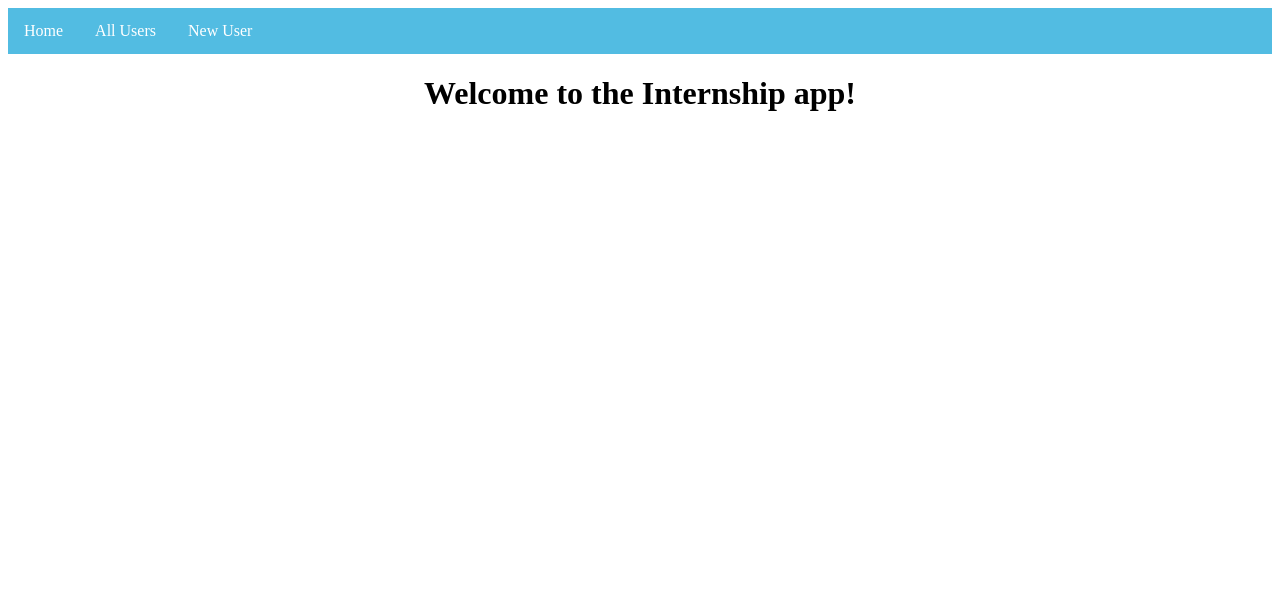
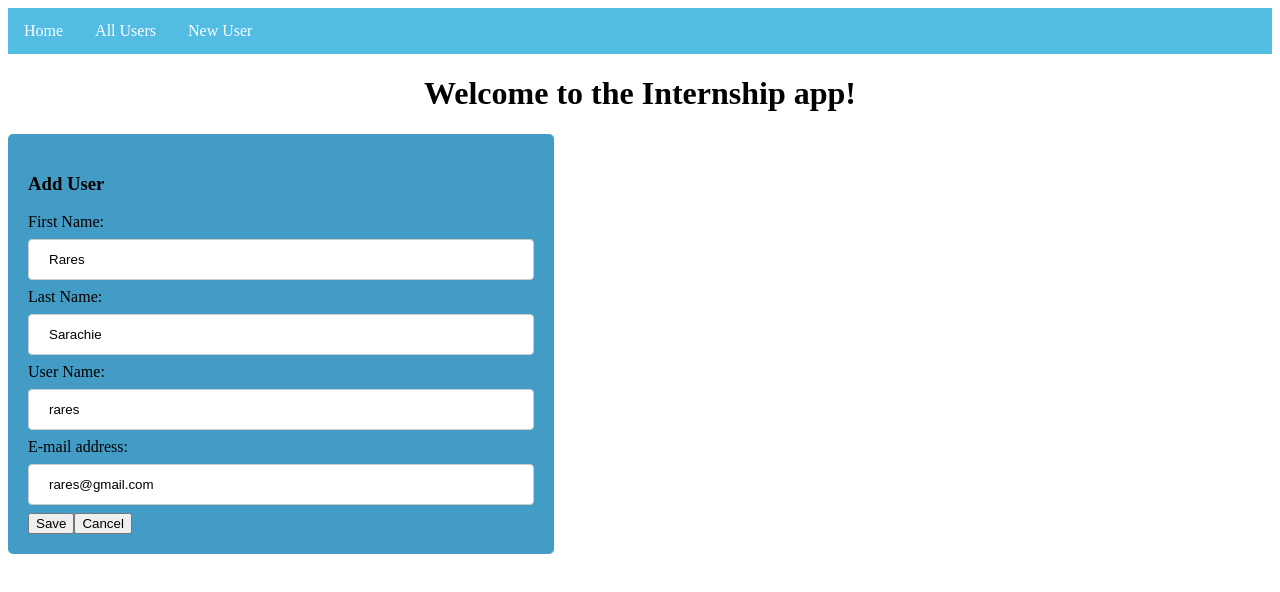
Before and after one commit to raressarachie/Internship, an Angular app: page /users/edit/1 in a window 1280 px wide. Before the commit this address led to /. Shown: the top 592 px of the page. Built offline with nearby package versions, Linux system fonts and the light colour scheme.

Commit message:
edit user completed

```diff
--- a/src/app/app-routing.module.ts
+++ b/src/app/app-routing.module.ts
@@ -3,9 +3,11 @@ import { Routes, RouterModule } from '@angular/router';
 import { UsersComponent } from './users/users.component';
 import { CreateUserComponent } from './users/create-user/create-user.component';
 
+
 const routes: Routes = [
   { path: 'users/new', component: CreateUserComponent},
   { path: 'users', component: UsersComponent},
+  { path: 'users/edit/:id', component: CreateUserComponent}
 
 ];
 
--- a/src/app/users/create-user/create-user.component.ts
+++ b/src/app/users/create-user/create-user.component.ts
@@ -2,20 +2,21 @@ import { Component, OnInit, Output, EventEmitter } from "@angular/core";
 import { FormControl, FormGroup, Validators } from "@angular/forms";
 import { User } from "../user.model";
 import { UserService } from "../user.service";
-import { Router } from "@angular/router";
+import { Router, ActivatedRoute } from "@angular/router";
 @Component({
   selector: "app-create-user",
   templateUrl: "./create-user.component.html",
   styleUrls: ["./create-user.component.css"]
 })
 export class CreateUserComponent implements OnInit {
+  id: number = +this.route.snapshot.params['id'];
   firstName: FormControl;
   lastName: FormControl;
   userName: FormControl;
   eMail: FormControl;
   newUserForm: FormGroup;
 
-  constructor(private userService: UserService, private router: Router) {}
+  constructor(private userService: UserService, private router: Router, private route:ActivatedRoute) {}
 
   ngOnInit() {
     this.firstName = new FormControl("", Validators.required);
@@ -33,6 +34,17 @@ export class CreateUserComponent implements OnInit {
       userName: this.userName,
       eMail: this.eMail
     });
+    if(this.route.snapshot.params['id']) {
+      let id = +this.route.snapshot.params['id'];
+      let user = this.userService.getUserById(+this.route.snapshot.params['id']);
+
+      this.firstName.setValue(user.firstName);
+      this.lastName.setValue(user.lastName);
+      this.userName.setValue(user.userName);
+      this.eMail.setValue(user.eMail);
+
+    }
+
   }
 
   validateLastName() {
@@ -48,7 +60,15 @@ export class CreateUserComponent implements OnInit {
   }
 
   saveUser(formValues) {
-    const user: User = {
+    const user: User = (this.id) ? {
+      id: this.id,
+      firstName: formValues.firstName,
+      lastName: formValues.lastName,
+      userName: formValues.userName,
+      eMail: formValues.eMail
+
+    } :
+    {
       id: undefined,
       firstName: formValues.firstName,
       lastName: formValues.lastName,
@@ -56,6 +76,7 @@ export class CreateUserComponent implements OnInit {
       eMail: formValues.eMail
 
     };
+    console.log(user.id);
     if (this.newUserForm.valid) {
       this.userService.saveUser(user);
       this.router.navigate(["/users"]);
--- a/src/app/users/user.service.ts
+++ b/src/app/users/user.service.ts
@@ -25,6 +25,12 @@ export class UserService {
    }
 
   saveUser(user) {
+    for (let i =0; i< USERS.length; i++)
+    {
+      if(USERS[i].id === user.id)
+        USERS[i]=user;
+      return
+    }
     user.id = this.getNextId();
     USERS.push(user);
   }
--- a/src/app/users/users.component.html
+++ b/src/app/users/users.component.html
@@ -7,7 +7,7 @@
   <tr *ngFor="let user of users">
     <td *ngFor="let col of columns">
       {{user[col]}}
-      <span *ngIf = " col==='actions'"> <button class ="button button2" (click) = "editUser()">Edit User</button> </span>
+      <span *ngIf = " col==='actions'"> <button [routerLink]="['/users/edit', user.id]" class ="button button2">Edit User</button> </span>
     </td>
 
 
```
Also changed, not shown: 1 other file (tests, documents, lock files or other folders).
